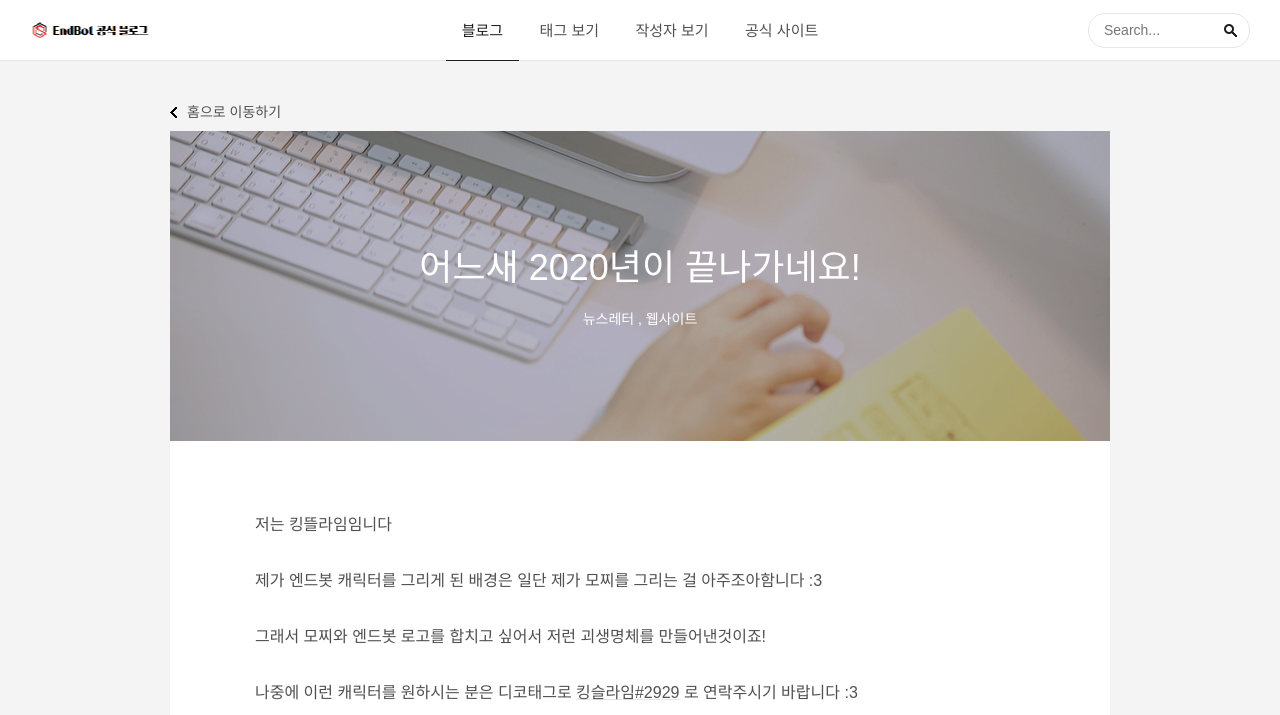
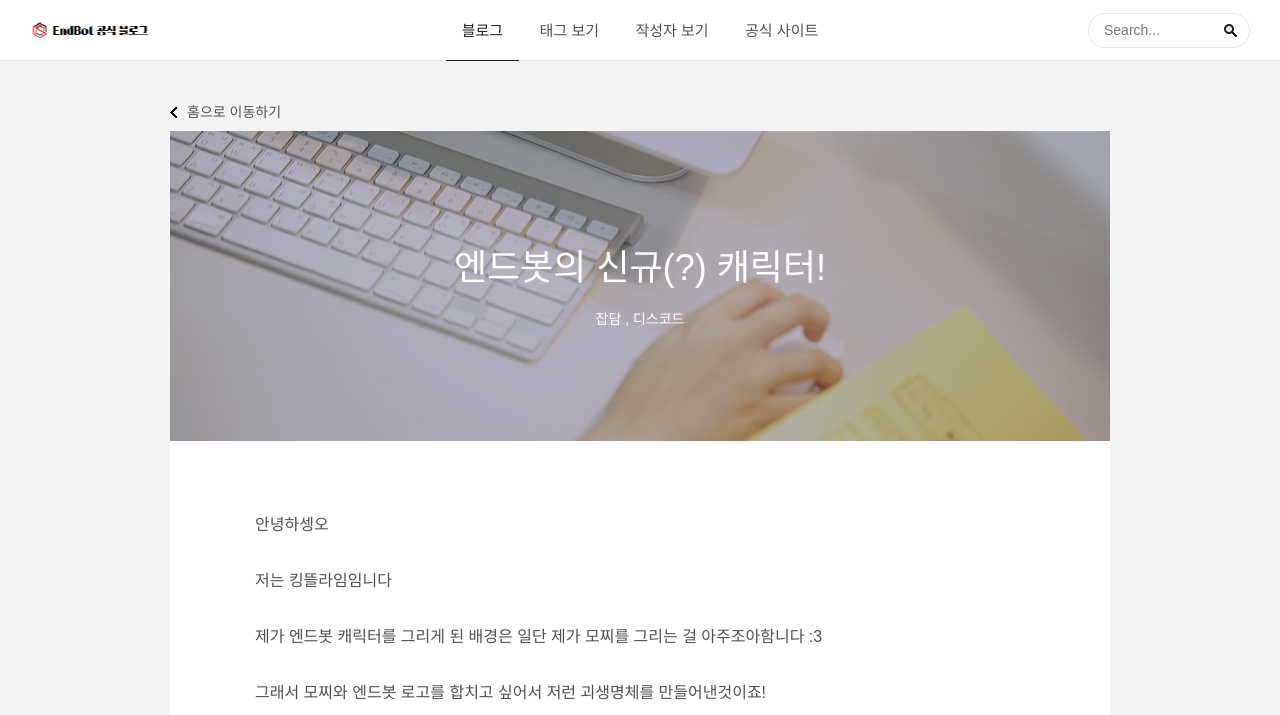
Before and after one commit to Tim232/blog.ends.studio, a Jekyll site: the page built from _posts/2020-12-31-kingslime.md, in a window 1280 px wide and 1400 px high. Shown: the top 715 px of the window. Built offline with Jekyll 4.4.1, drawn with Linux system fonts in a browser that asks for light colours; some web fonts are replaced; comment, search, counter and statistics services are not loaded; grey boxes are pictures that could not be loaded.

Commit message:
Update 2020-12-31-kingslime.md

```diff
--- a/_posts/2020-12-31-kingslime.md
+++ b/_posts/2020-12-31-kingslime.md
@@ -1,11 +1,13 @@
 ---
 layout: post
-title: "어느새 2020년이 끝나가네요!"
-author: tim232
+title: "엔드봇의 신규(?) 캐릭터!"
+author: kingslime
 date: 2020-12-31
-tags: [뉴스레터, 웹사이트]
+tags: [잡담, 디스코드]
 comments: true
 ---
+
+안녕하셍오
 
 저는 킹뜰라임임니다
 
```
